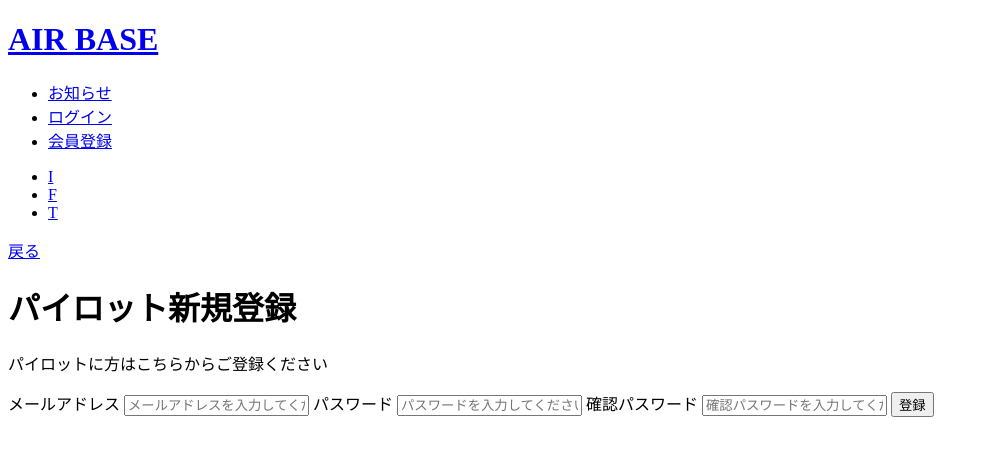
After one commit to ShoheiNagamura/AIR-BASE, a PHP site: page /signUp/pilotSignupInput.php in a window 1280 px wide. The commit adds this page. Shown: the top 456 px of the page, without its empty margins (0-989 px from the left). Run offline with PHP 8.4, Linux system fonts and the light colour scheme.

Commit message:
パイロット登録画面を実装

```diff
--- /dev/null
+++ b/signUp/pilotSignupInput.php
@@ -0,0 +1,48 @@
+<!DOCTYPE html>
+<html lang="ja">
+
+<head>
+    <meta charset="UTF-8">
+    <meta http-equiv="X-UA-Compatible" content="IE=edge">
+    <meta name="viewport" content="width=device-width, initial-scale=1.0">
+    <title>AIR BASE</title>
+</head>
+
+<body>
+    <header>
+        <a href="../index.php">
+            <h1 id="product-title">AIR BASE</h1>
+        </a>
+        <nav id="header-nav">
+            <ul id="header-items">
+                <li><a href="../notification.php">お知らせ</a></li>
+                <li><a href="../login/loginTop.php">ログイン</a></li>
+                <li><a href="../signUp/signupTop.php">会員登録</a></li>
+            </ul>
+            <ul id="sns-items">
+                <li><a href="#">I</a></li>
+                <li><a href="#">F</a></li>
+                <li><a href="#">T</a></li>
+            </ul>
+        </nav>
+    </header>
+
+    <main>
+        <p><a href="../signUp/signupTop.php">戻る</a></p>
+
+        <h1>パイロット新規登録</h1>
+        <p>パイロットに方はこちらからご登録ください</p>
+        <form action="pilotUserCreate.php" method="POST">
+            <label for="email">メールアドレス</label>
+            <input type="email" id="email" name="email" placeholder="メールアドレスを入力してください">
+            <label for="password">パスワード</label>
+            <input type="password" id="password" name="password" placeholder="パスワードを入力してください">
+            <label for="password">確認パスワード</label>
+            <input type="password" id="conf-password" name="conf-password" placeholder="確認パスワードを入力してください">
+            <button>登録</button>
+        </form>
+    </main>
+
+</body>
+
+</html>
--- a/signUp/signupTop.php
+++ b/signUp/signupTop.php
@@ -34,7 +34,9 @@
             <div class="pilotAuth">
                 <h2>パイロット登録</h2>
                 <button id="top-sign-btn">
-                    <p>新規登録</p>
+                    <a href="./pilotSignupInput.php">
+                        <p>新規登録</p>
+                    </a>
                 </button>
                 <!-- <button id="top-login-btn">
                     <p>ログイン</p>
```
